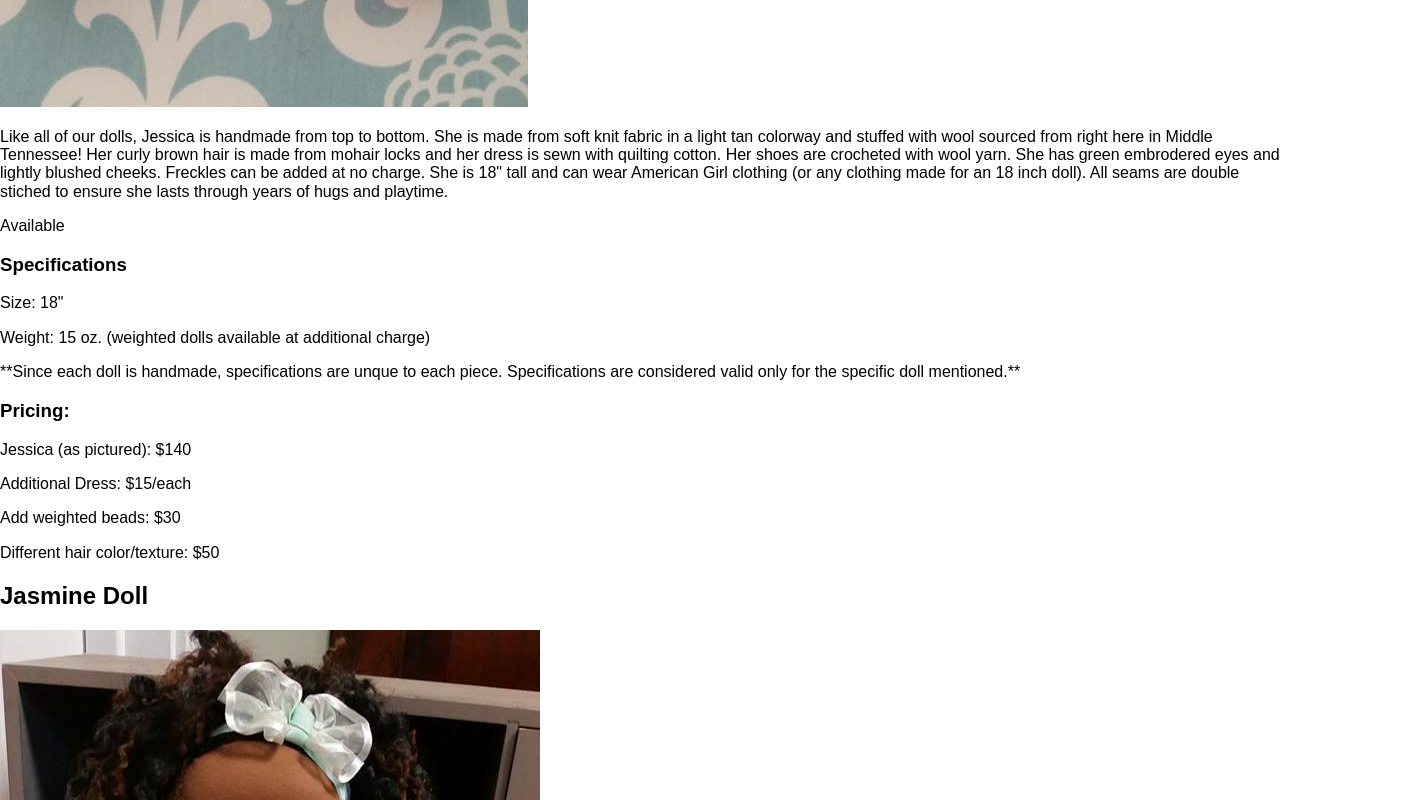
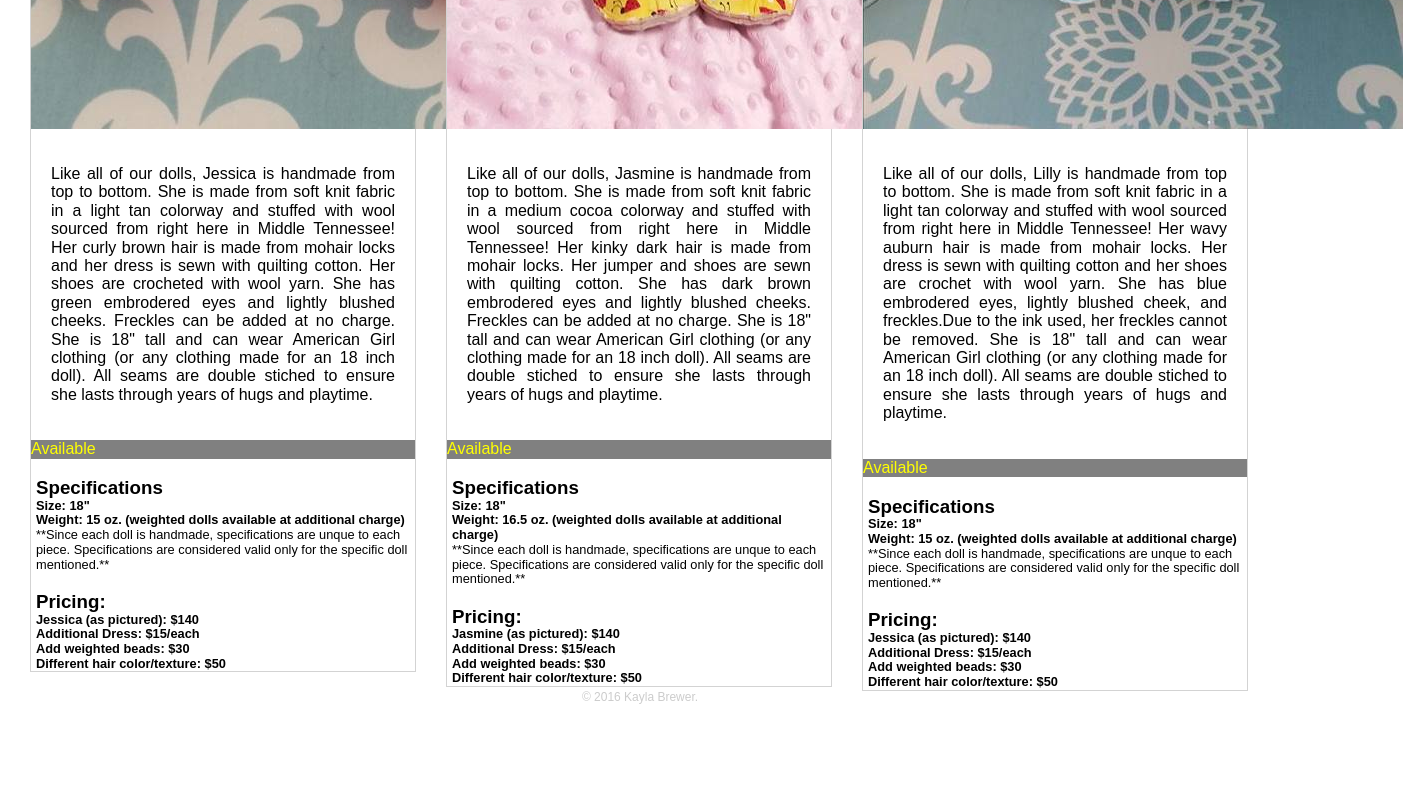
Before and after one commit to kayrahbear/the-static-web-productcards, a plain HTML site: page index.html in a window 1280 px wide. Shown: the part 980-1780 px from the top of the page, 1403 px wide, since content can reach past the window. After the commit the page ends 1697 px from the top, so only its background shows below. Drawn offline with Linux system fonts and the light colour scheme; files that its build step writes are made by us from their sources.

Commit message:
Added footer and relevent styling

```diff
--- a/css/style.css
+++ b/css/style.css
@@ -41,6 +41,13 @@ header {
   padding-left: 5px;
 }
 
+.main-footer {
+ font-size: 0.75em;
+ text-align: center;
+ clear:both;
+ color: #ccc;
+}
+
 h3 {
   margin-bottom: 0;
   padding-left: 5px;
--- a/index.html
+++ b/index.html
@@ -31,7 +31,7 @@ The availability element extends the full width of the card, with a dark grey ba
     <head>
         <meta charset="utf-8">
         <title>NSS HTML/CSS CARDS EXERCISE</title>
-        <link rel="stylesheet" type="text/css" href="normalize.css"
+        <link rel="stylesheet" type="text/css" href="normalize.css">
         <link rel="stylesheet" type="text/css" href="css/style.css">
 
     </head>
```
